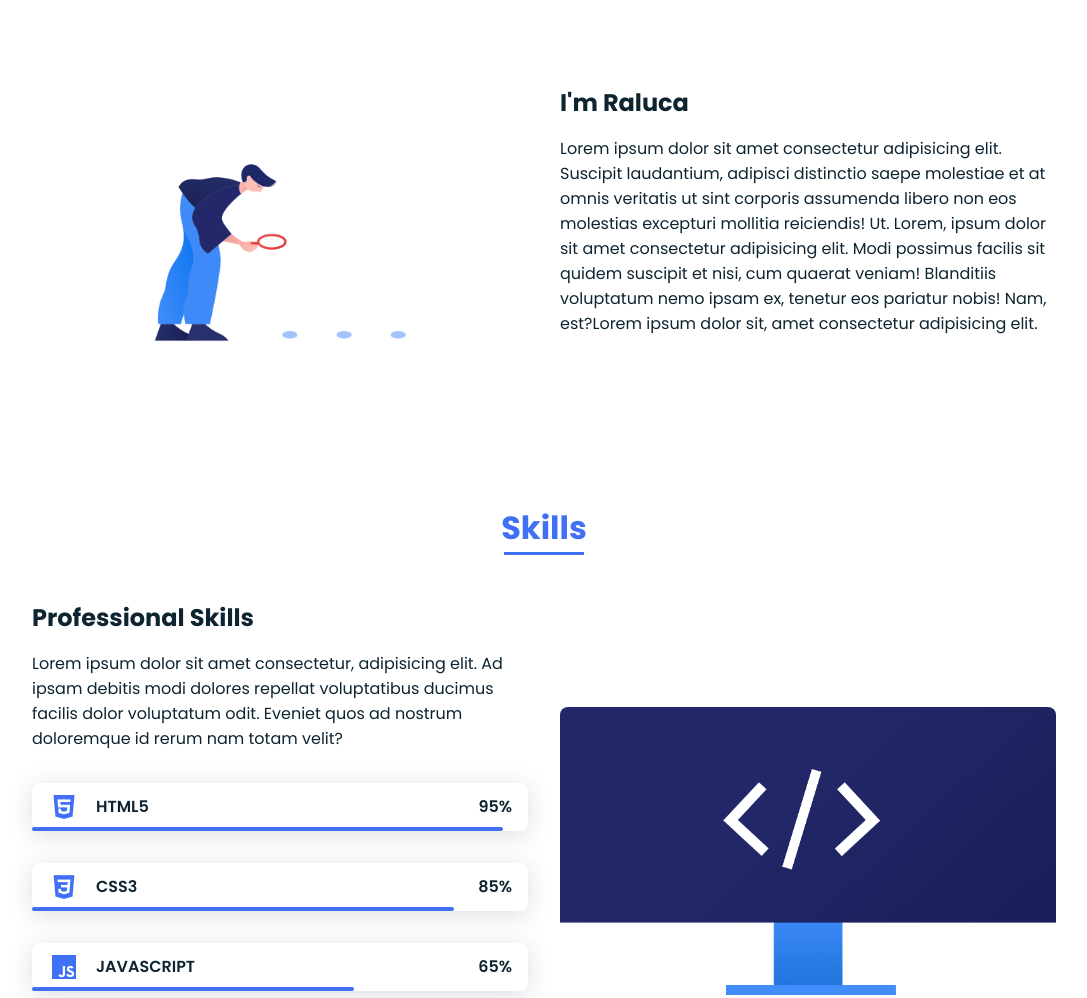
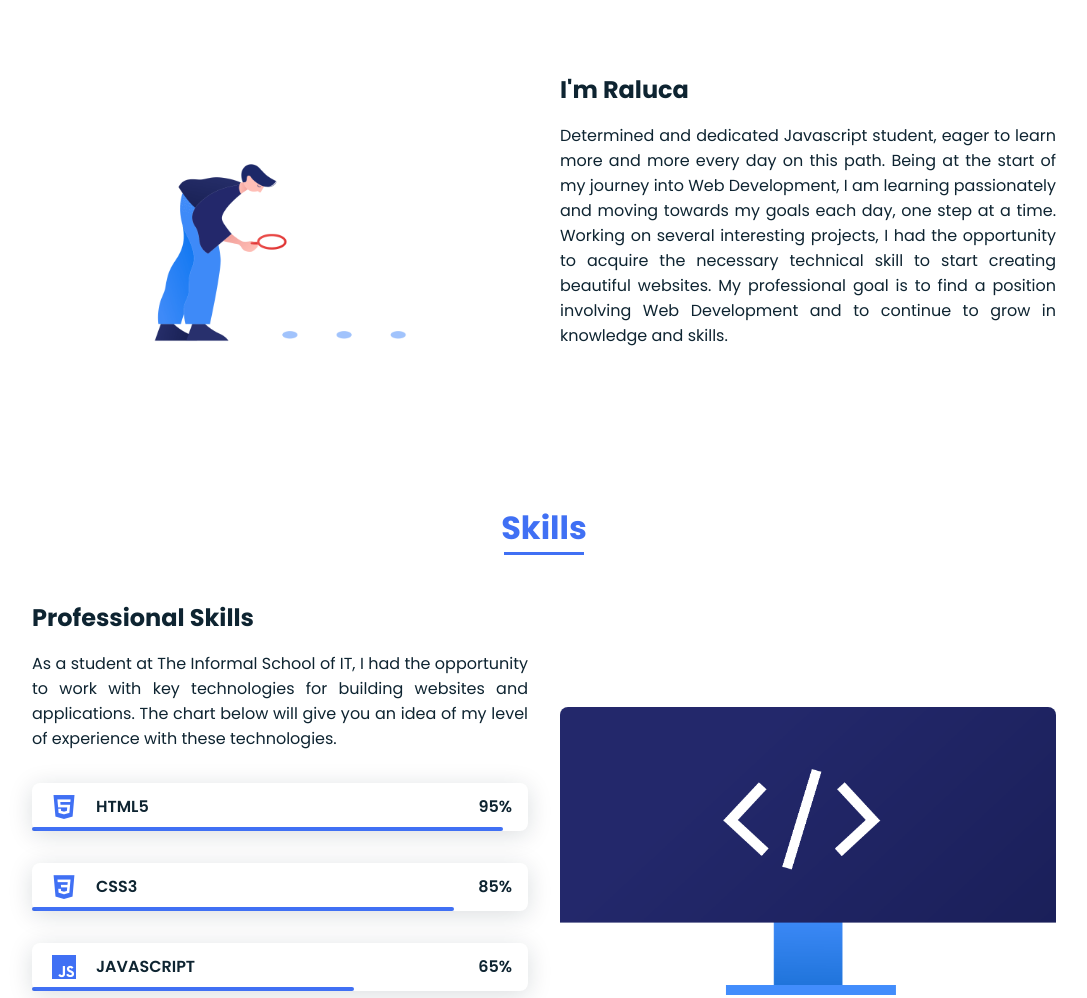
Before and after one commit to RaluDev/myOnlineCV, a plain HTML site: page Index.html in a window 1280 px wide. Shown: the part 931-1929 px from the top of the page, without its empty margins (96-1183 px from the left). Drawn offline with nearby package versions, Linux system fonts and the light colour scheme.

Commit message:
small style changes

```diff
--- a/Index.html
+++ b/Index.html
@@ -69,12 +69,12 @@
 
                 <div>
                     <h2 class="about__subtitle">I'm Raluca</h2>
-                    <p class="about__text">Lorem ipsum dolor sit amet consectetur adipisicing elit.
-                        Suscipit laudantium, adipisci distinctio saepe molestiae et at omnis veritatis ut sint corporis
-                        assumenda libero non eos molestias excepturi mollitia reiciendis!
-                        Ut. Lorem, ipsum dolor sit amet consectetur adipisicing elit. Modi possimus facilis sit quidem
-                        suscipit et nisi, cum quaerat veniam! Blanditiis voluptatum nemo ipsam ex, tenetur eos pariatur
-                        nobis! Nam, est?Lorem ipsum dolor sit, amet consectetur adipisicing elit.
+                    <p class="about__text">Determined and dedicated Javascript student, eager to learn more and more every day on this path.
+                        Being at the start of my journey into Web Development, I am learning passionately and
+                        moving towards my goals each day, one step at a time.
+                        Working on several interesting projects, I had the opportunity to acquire
+                        the necessary technical skill to start creating beautiful websites.
+                        My professional goal is to find a position involving Web Development and to continue to grow in knowledge and skills.
                     </p>
                 </div>
             </div>
@@ -87,9 +87,9 @@
             <div class="skills__container bd-grid">
                 <div>
                     <h2 class="skills__subtitle">Professional Skills</h2>
-                    <p class="skills__text">Lorem ipsum dolor sit amet consectetur, adipisicing elit. Ad ipsam debitis
-                        modi dolores repellat voluptatibus ducimus facilis dolor voluptatum odit. Eveniet quos ad
-                        nostrum doloremque id rerum nam totam velit?</p>
+                    <p class="skills__text">As a student at The Informal School of IT, I had the opportunity
+                        to work with key technologies for building websites and applications.
+                        The chart below will give you an idea of my level of experience with these technologies.</p>
                     <!-- html -->
                     <div class="skills__data">
                         <div class="skills__names">
@@ -194,10 +194,13 @@
             <h2 class="section-title">Contact</h2>
 
             <div class="contact__container bd-grid">
-                <form action="" class="contact__form">
+                <form action="" class="contact__form" id="form">
                     <input type="text" placeholder="Name" class="contact__input">
+
                     <input type="mail" placeholder="Email" class="contact__input">
+
                     <textarea name="" id="" cols="0" rows="10" class="contact__input"></textarea>
+
                     <input type="button" value="Send" class="contact__button button">
                 </form>
             </div>
@@ -206,7 +209,7 @@
 
     <!-- footer -->
 <footer class="footer">
-    <p class="footer__title">Raluca</p>
+    <p class="footer__title">myOnlineCV</p>
     <div class="footer__social">
         <a href="https://www.facebook.com/" target="_blank" class="footer__icon"><i class='bx bxl-facebook-circle'></i></a>
         <a href="https://www.instagram.com/" target="_blank" class="footer__icon"><i class='bx bxl-instagram'></i></a>
--- a/assets/css/style.css
+++ b/assets/css/style.css
@@ -241,7 +241,7 @@ img {
 }
 .button {
     display: inline-block;
-    background-color: var(--first-color);
+    background-color: var(--second-color);
     color: #fff;
     padding: .75rem 2.5rem;
     font-weight: var(--font-semi);
@@ -258,6 +258,9 @@ img {
     text-align: center;
 }
 
+.about__text {
+    text-align: justify;
+}
 .about__subtitle {
     margin-bottom: var(--mb-2);
 }
@@ -285,6 +288,7 @@ img {
 
 .skills__text {
     margin-bottom: var(--mb-4);
+    text-align: justify;
 }
 
 .skills__data {
@@ -362,7 +366,7 @@ img {
     font-size: var(--normal-font-size);
     font-weight: var(--font-semi);
     padding: 1rem;
-    border-radius: .5rem;
+    border-radius: .3rem;
     border: 1.5px solid var(--second-color);
     outline: none;
     margin-bottom: var(--mb-4);
@@ -491,7 +495,7 @@ textarea {
         column-gap: 2rem;
     }
 
-    .contact__form {
+     .contact__form {
         width: 360px;
     }
 
```
